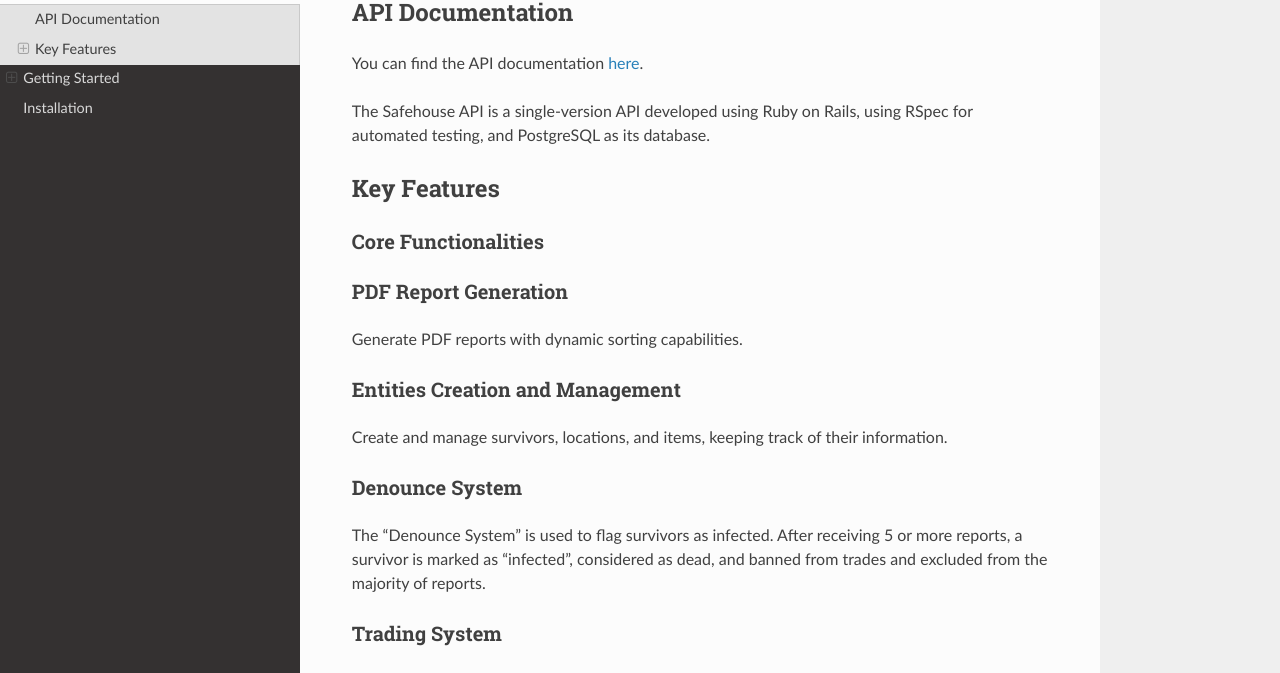
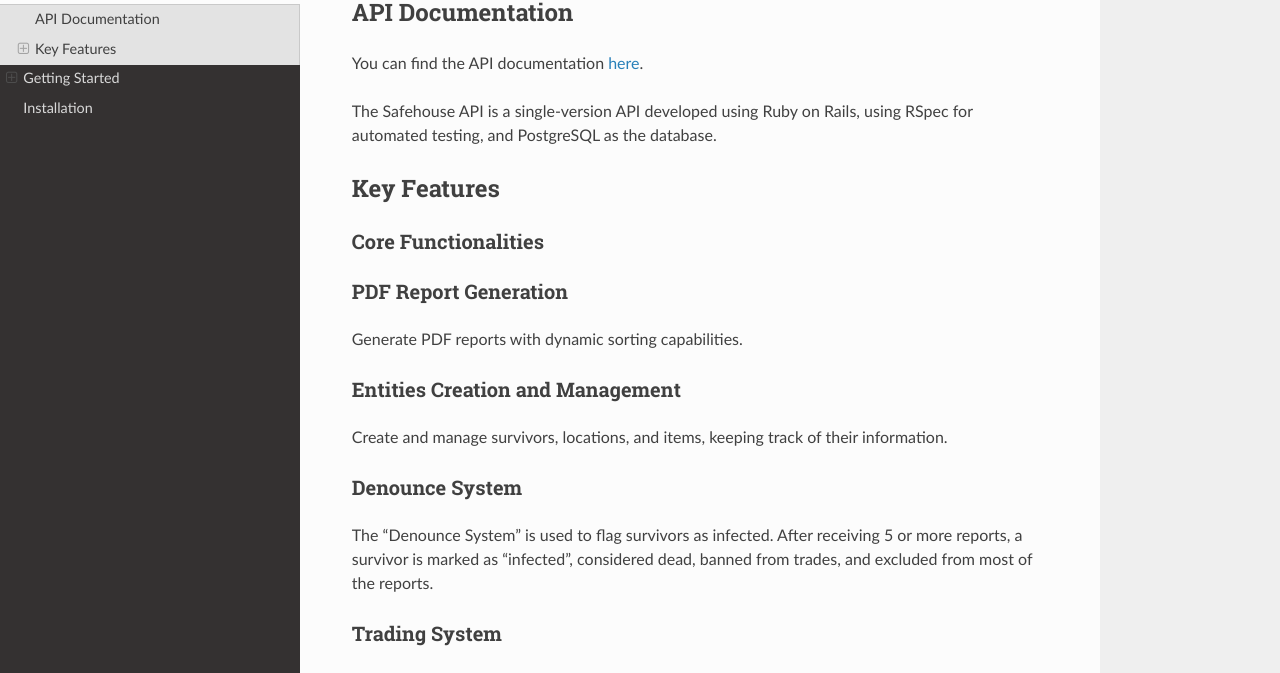
Before and after one commit to adnir-andrade/safehouse, a Sphinx documentation site: the page built from docs/backend.rst, in a window 1280 px wide and 900 px high. Shown: the part 164-837 px from the top of the window. Built offline with Sphinx 7.4.7 and the Read the Docs theme 2.0.0, drawn with Linux system fonts in a browser that asks for light colours; pages that are not in the unit, such as notebooks, are missing from menus.

Commit message:
Fix typos

```diff
--- a/docs/backend.rst
+++ b/docs/backend.rst
@@ -6,7 +6,7 @@ API Documentation
 
 You can find the API documentation `here <https://haotran.notion.site/Safehouse-API-690c17e6654d4b99b2ccbc9fe0e73f71?pvs=4>`_.
 
-The Safehouse API is a single-version API developed using Ruby on Rails, using RSpec for automated testing, and PostgreSQL as its database.
+The Safehouse API is a single-version API developed using Ruby on  Rails, using RSpec for automated testing, and PostgreSQL as the database.
 
 Key Features
 -----------------
@@ -27,7 +27,7 @@ Create and manage survivors, locations, and items, keeping track of their inform
 Denounce System
 ~~~~~~~~~~~~~~~~
 
-The "Denounce System" is used to flag survivors as infected. After receiving 5 or more reports, a survivor is marked as "infected", considered as dead, and banned from trades and excluded from the majority of reports.
+The “Denounce System” is used to flag survivors as infected. After receiving 5 or more reports, a survivor is marked as “infected”,  considered dead, banned from trades, and excluded from most of the reports.
 
 Trading System
 ~~~~~~~~~~~~~~~~
```
